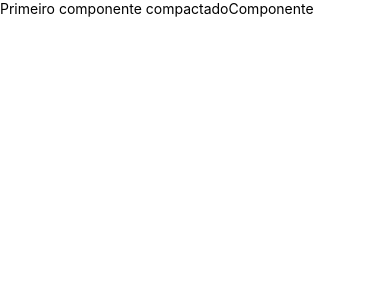
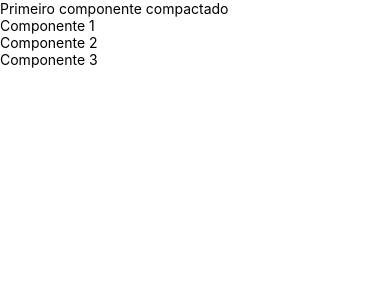
Before and after one commit to gabrielaalvescosta/react-native-studies, a React Native app in the folder exercicios/: screen / in a window 390 px wide. Shown: the top 300 px of the page. Built offline with nearby package versions, Linux system fonts and the light colour scheme.

Commit message:
Multi functions

```diff
--- a/exercicios/src/App.js
+++ b/exercicios/src/App.js
@@ -1,9 +1,20 @@
 import React from 'react';
-import { Text } from 'react-native';
+import { Text, View } from 'react-native';
+
+// components
 import Primeiro from './components/Primeiro';
+import ComponenteSemNomePadrao, { Componente2, Componente3 } from './components/Multi';
 
 function App() {
-    return <Text><Primeiro/>Componente</Text>
+    return <Text>
+        <View>
+        <Primeiro/>
+        <ComponenteSemNomePadrao/>
+        <Componente2/>
+        <Componente3/>
+        {/* um comentário dentro do componente */}
+        </View>
+        </Text>
 }
 
 export default App;
--- /dev/null
+++ b/exercicios/src/components/Multi.js
@@ -0,0 +1,24 @@
+import React from 'react';
+import { Text } from 'react-native';
+
+
+// Por regra, deve-se evitar criar multi componentes no mesmo arquivo
+
+// Funcao default nao precisa de nome para ser exportada
+export default function () {
+    return <Text>Componente 1</Text>
+}
+
+// Funcao exportadas (nao default) precisam ter um nome para serem exportadas
+export function Componente2() {
+    return <Text>Componente 2</Text>
+}
+
+export function Componente3() {
+    return <Text>Componente 3</Text>
+}
+
+/* Exportando multi componentes ao mesmo tempo (forma alternativa)
+export { Componente2, Componente3 } e
+export default { ComponentePadrao }
+*/
```
Also changed, not shown: 1 other file (tests, documents, lock files or other folders).
